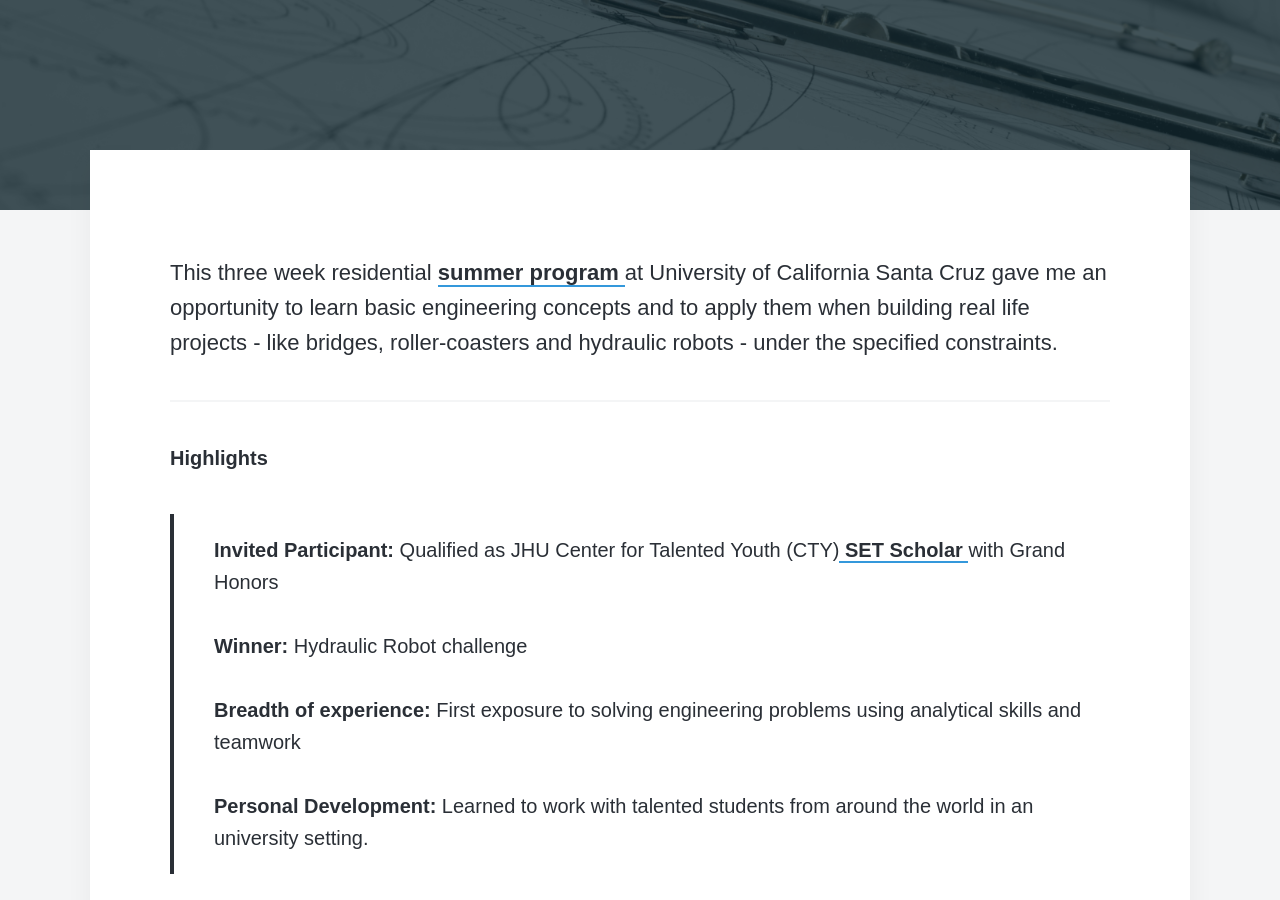
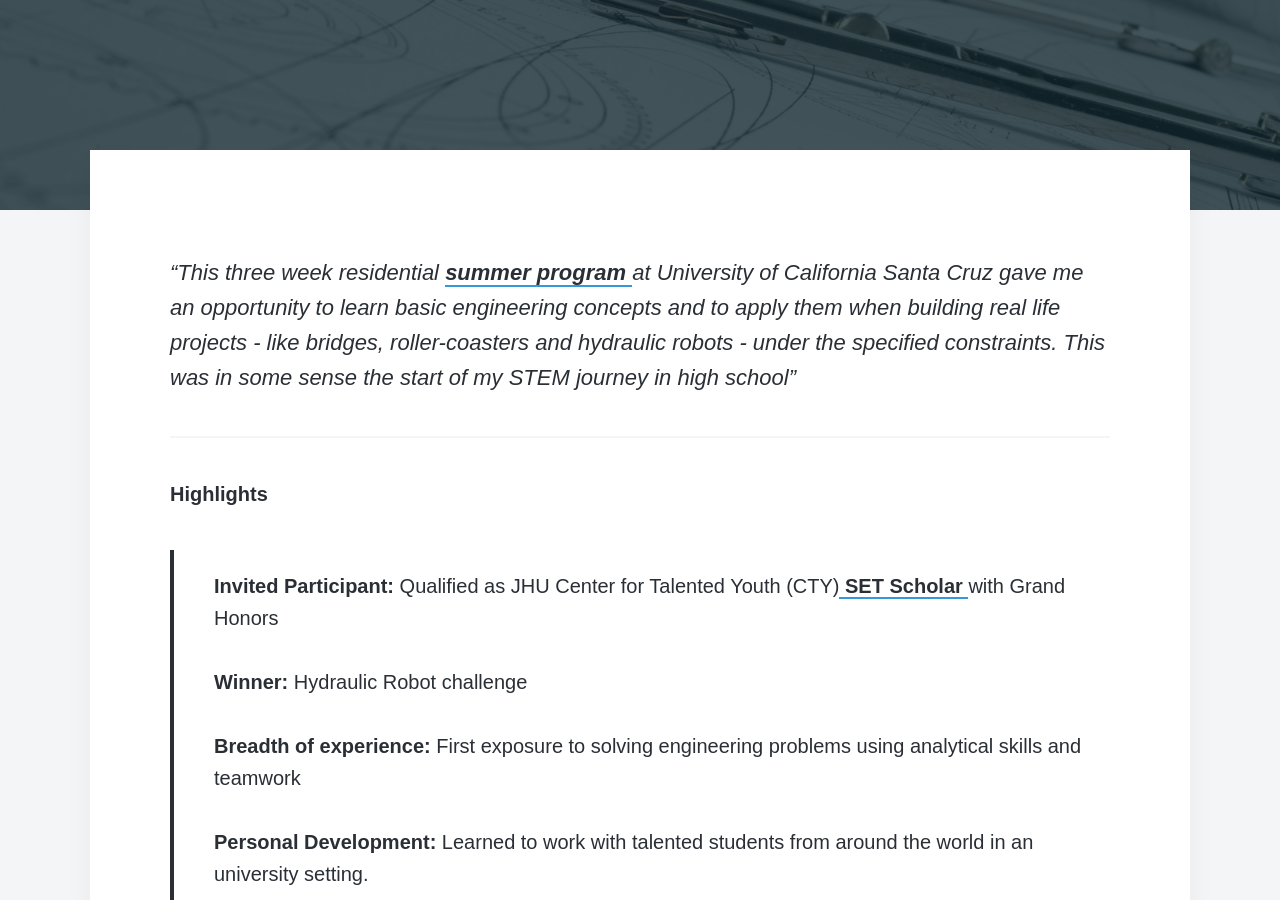
Before and after one commit to disha-22/disha-22.github.io, a Jekyll site: the page built from _projects/engineering-design.md, in a window 1280 px wide and 900 px high, scrolled down 356 px. Built offline with Jekyll 4.4.1, drawn with Linux system fonts in a browser that asks for light colours; nearby versions of some CDN libraries; some web fonts are replaced.

Commit message:
Update engineering-design.md

```diff
--- a/_projects/engineering-design.md
+++ b/_projects/engineering-design.md
@@ -7,7 +7,7 @@
 ---
 
 <br>
-This three week residential <a href="https://cty.jhu.edu/summer/docs/syllabi/egrd_1.pdf/"> summer program </a> at University of California Santa Cruz gave me an opportunity to learn basic engineering concepts and to apply them when building real life projects - like bridges, roller-coasters and hydraulic robots - under the specified constraints.
+<em>"This three week residential <a href="https://cty.jhu.edu/summer/docs/syllabi/egrd_1.pdf/"> summer program </a> at University of California Santa Cruz gave me an opportunity to learn basic engineering concepts and to apply them when building real life projects - like bridges, roller-coasters and hydraulic robots - under the specified constraints. This was in some sense the start of my STEM journey in high school"</em>
 <hr>
 
 <h6> Highlights </h6>
```
